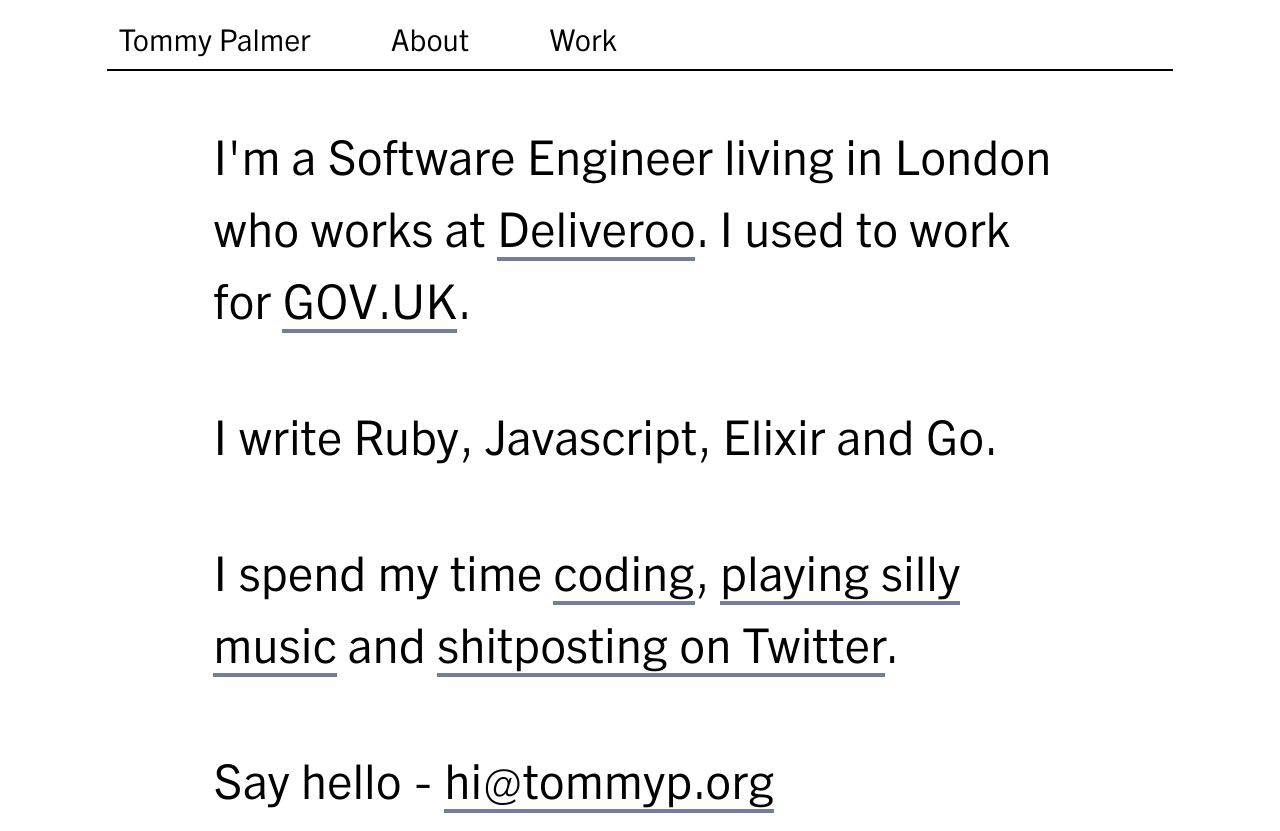
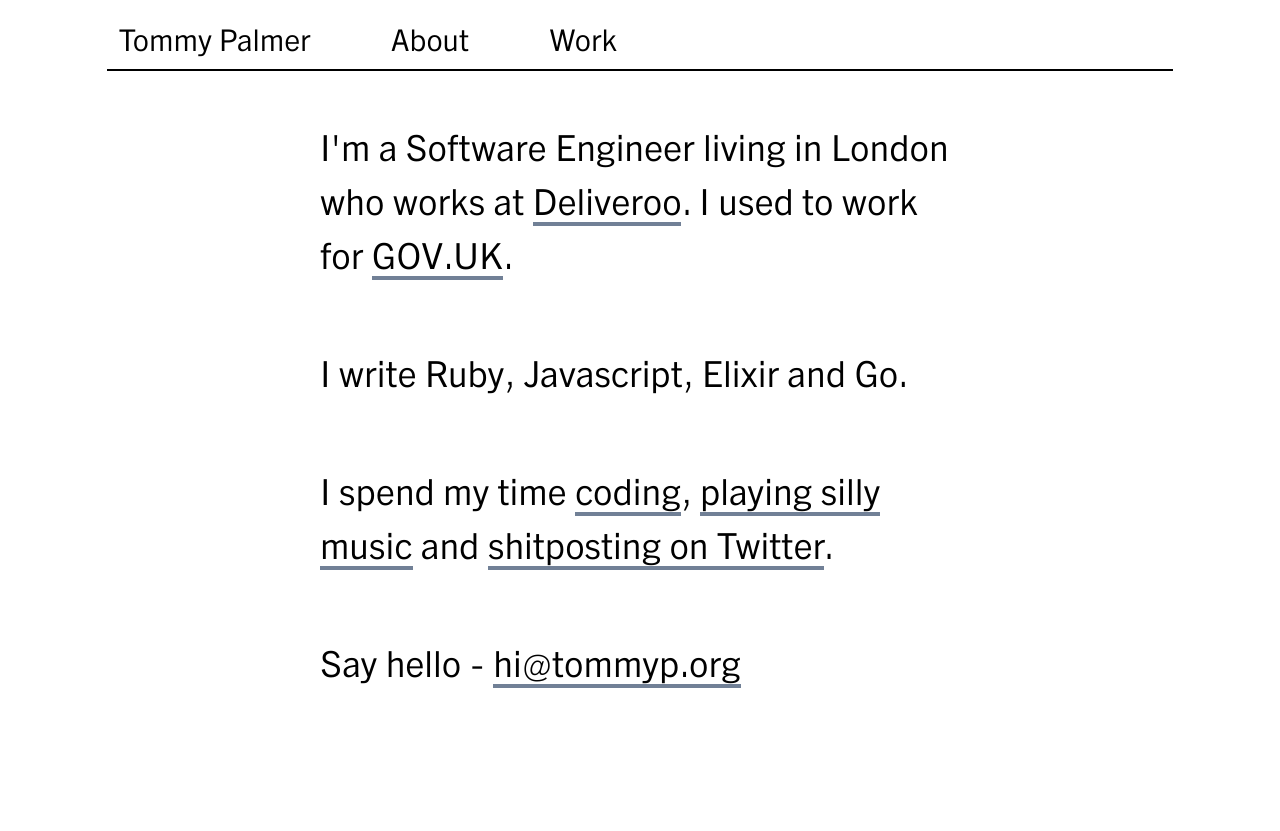
Before and after one commit to tommyp/tommyp.org, a Next.js app: page /about in a window 1280 px wide. After the commit the page ends 800 px from the top, so only its background shows below. Built offline with nearby package versions, Linux system fonts and the light colour scheme.

Commit message:
change text colour and size

```diff
--- a/components/p.js
+++ b/components/p.js
@@ -2,7 +2,7 @@ import PropTypes from "prop-types";
 
 const P = (props) => {
   return (
-    <p className="text-2xl lg:text-5xl mt-8 text-black pt-4 pb-4">
+    <p className="text-2xl lg:text-4xl mt-8 text-black pt-4 pb-4">
       {props.children}
     </p>
   );
--- a/pages/about.js
+++ b/pages/about.js
@@ -12,7 +12,7 @@ function About() {
         <meta name="viewport" content="initial-scale=1.0, width=device-width" />
       </Head>
       <Header />
-      <section className="container mx-auto w-screen md:w-4/6 pl-6 pr-6 md:pl-0 md:pr-0">
+      <section className="container mx-auto w-screen md:w-3/6 pl-6 pr-6 md:pl-0 md:pr-0">
         <P>
           I&apos;m a Software Engineer living in London who works at{" "}
           <ExtA href="https://deliveroo.co.uk/">Deliveroo</ExtA>. I used to work
```
